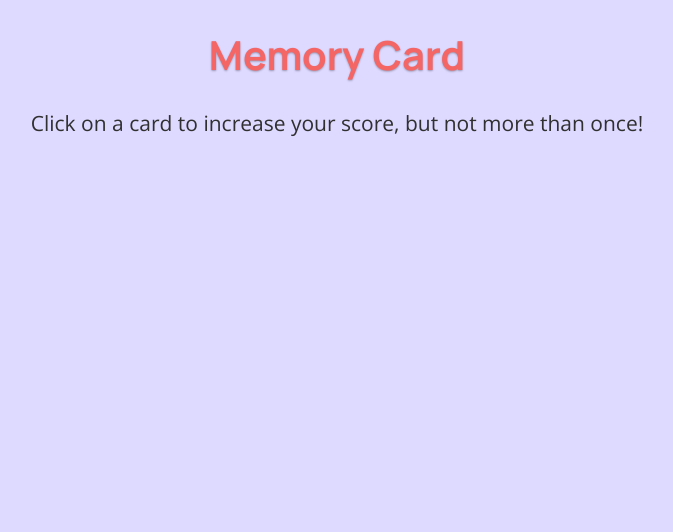
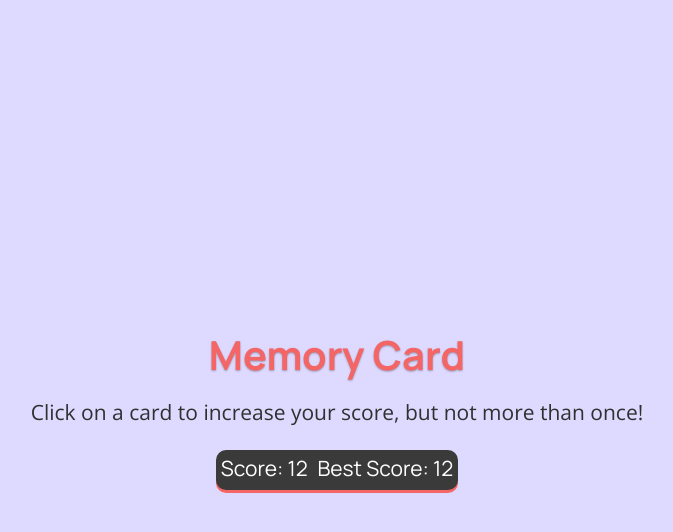
Before and after one commit to llfalcao/memory-card, a React (Create React App) app: page / in a window 1280 px wide. Shown: the top 532 px of the page, without its empty margins (303-976 px from the left). Built offline with nearby package versions, Linux system fonts and the light colour scheme.

Commit message:
Create Scoreboard component

```diff
--- a/src/App.css
+++ b/src/App.css
@@ -1,8 +1,5 @@
 .App {
   text-align: center;
-}
-
-.App-header {
   min-height: 100vh;
   display: flex;
   flex-direction: column;
--- a/src/App.js
+++ b/src/App.js
@@ -1,9 +1,12 @@
 import './App.css';
+import Header from './components/Header';
+import Scoreboard from './components/Scoreboard';
 
 function App() {
   return (
     <div className="App">
-      <header className="App-header"></header>
+      <Header />
+      <Scoreboard />
     </div>
   );
 }
--- a/src/components/Header/styles.jsx
+++ b/src/components/Header/styles.jsx
@@ -8,9 +8,11 @@ export const Title = styled.h1`
   font: bold calc(24px + 2vmin) Manrope;
   color: #f46565;
   text-shadow: 0px 1px 2px rgba(0, 0, 0, 0.3);
+  margin: 1rem 0;
 `;
 
 export const Subtitle = styled.p`
   font: normal calc(5px + 2vmin) Open Sans;
   color: #303030;
+  margin: 1rem 0 1.5rem;
 `;
--- /dev/null
+++ b/src/components/Scoreboard/Scoreboard.js
@@ -0,0 +1,18 @@
+import React from 'react';
+import * as S from './styles';
+
+const Scoreboard = () => {
+  return (
+    <S.Container>
+      <S.Score>
+        <span>Score:</span> <span>12</span>
+      </S.Score>
+
+      <S.Score>
+        <span>Best Score:</span> <span>12</span>
+      </S.Score>
+    </S.Container>
+  );
+};
+
+export default Scoreboard;
--- /dev/null
+++ b/src/components/Scoreboard/index.js
@@ -0,0 +1,3 @@
+import Scoreboard from './Scoreboard';
+
+export default Scoreboard;
--- /dev/null
+++ b/src/components/Scoreboard/styles.jsx
@@ -0,0 +1,19 @@
+import styled from 'styled-components';
+
+export const Container = styled.div`
+  background: #3a3a3a;
+  border-radius: 10px;
+  width: calc(226px + 2vmin);
+  height: 40px;
+  filter: drop-shadow(0px 3px 0px #f46565);
+  display: flex;
+  justify-content: space-around;
+  align-items: center;
+`;
+
+export const Score = styled.div`
+  font: normal calc(5px + 2vmin) Manrope;
+  color: #ffffff;
+  padding-bottom: 0.2rem;
+  /* line-height: 3.55rem; */
+`;
--- a/src/index.css
+++ b/src/index.css
@@ -1,3 +1,9 @@
+* {
+  margin: 0;
+  padding: 0;
+  box-sizing: border-box;
+}
+
 body {
   margin: 0;
   font-family: -apple-system, BlinkMacSystemFont, 'Segoe UI', 'Roboto', 'Oxygen',
--- a/src/index.js
+++ b/src/index.js
@@ -1,13 +1,11 @@
 import React from 'react';
 import ReactDOM from 'react-dom';
 import './index.css';
-import Header from './components/Header';
 import App from './App';
 
 ReactDOM.render(
   <React.StrictMode>
     <>
-      <Header />
       <App />
     </>
   </React.StrictMode>,
```
